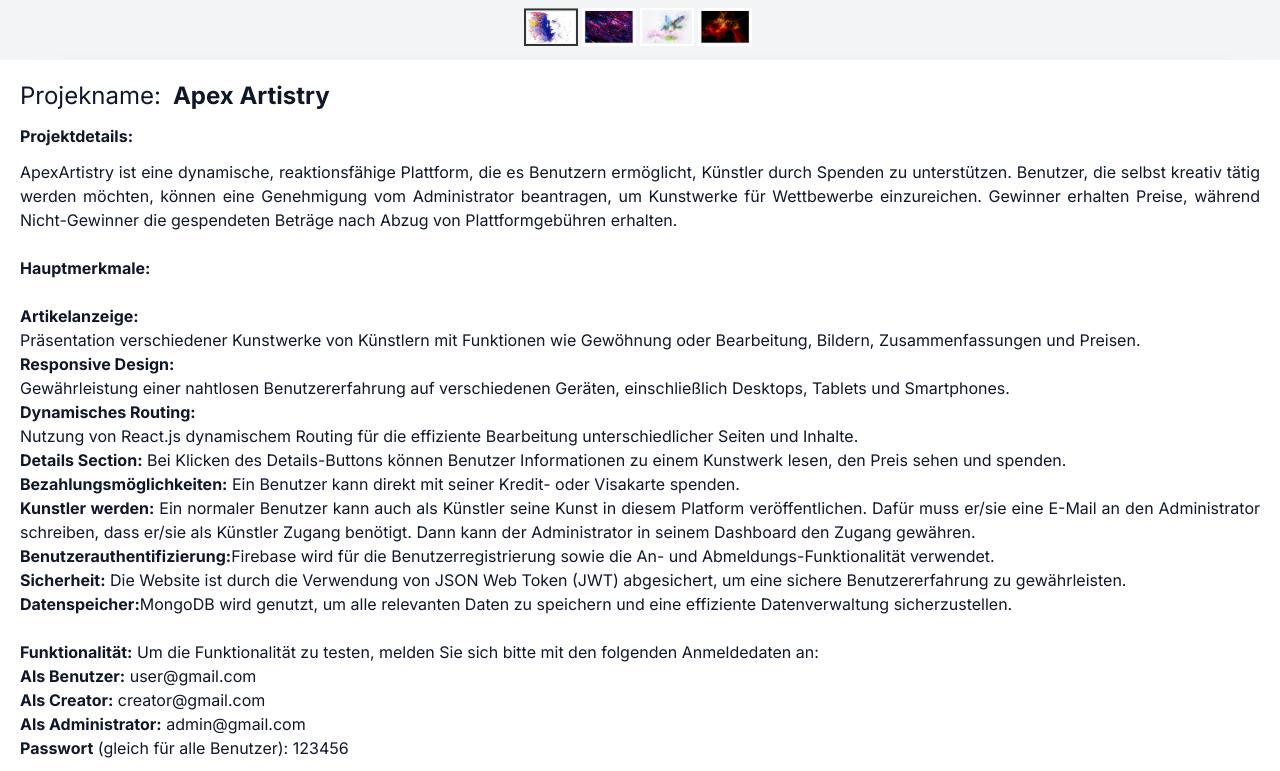
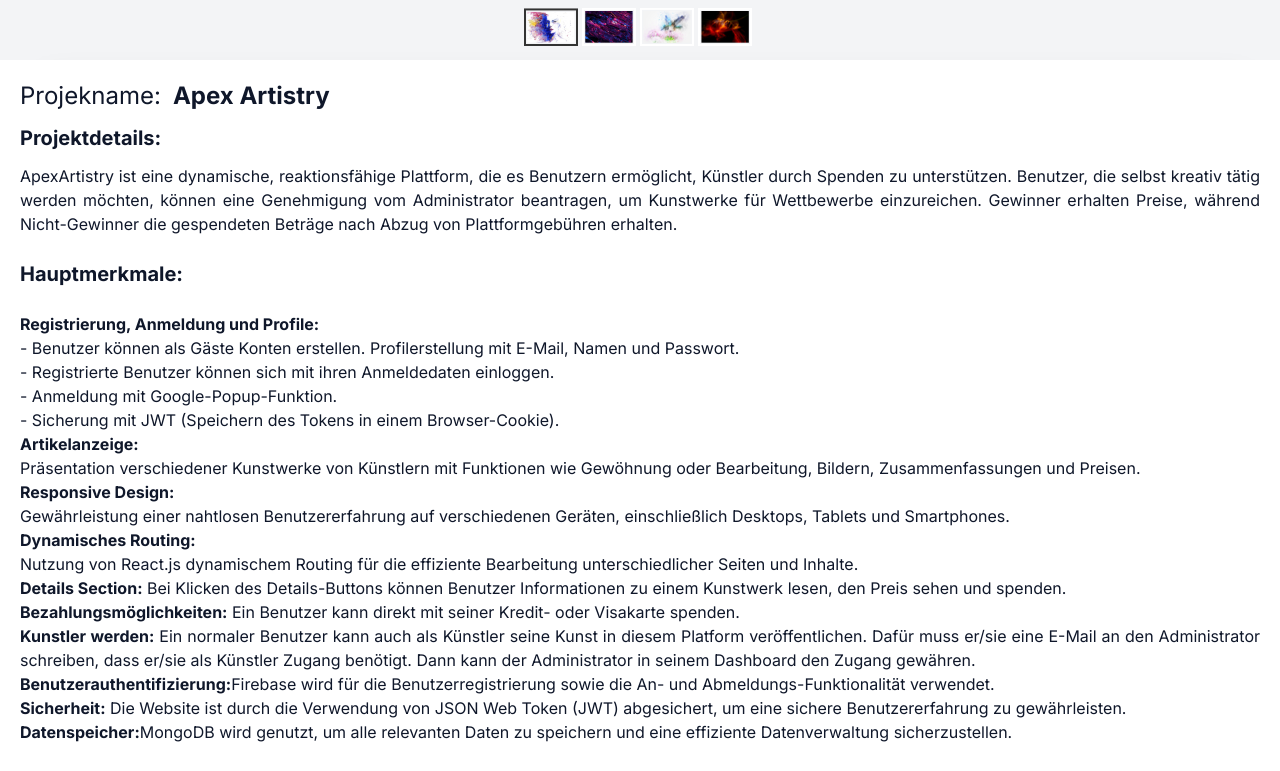
Before and after one commit to devmashum/explore-faisal-ahmed, a Next.js app: page /ApexArtistry in a window 1280 px wide. Shown: the part 540-1311 px from the top of the page. Built offline with nearby package versions, Linux system fonts and the light colour scheme.

Commit message:
new commit

```diff
--- a/src/app/ApexArtistry/page.js
+++ b/src/app/ApexArtistry/page.js
@@ -15,14 +15,23 @@ const ApexArtistry = () => {
             Apex Artistry</h2>
             </div>
             </div>
-            <h3 className="text-slate-900 text-base font-bold mt-3">Projektdetails:</h3>
+            <h3 className="text-slate-900 text-xl font-bold mt-3">Projektdetails:</h3>
             <h4 className="text-slate-900 my-3  text-justify text-base">
 
 <p>ApexArtistry ist eine dynamische, reaktionsfähige Plattform, die es Benutzern ermöglicht, Künstler durch Spenden zu unterstützen. Benutzer, die selbst kreativ tätig werden möchten, können eine Genehmigung vom Administrator beantragen, um Kunstwerke für Wettbewerbe einzureichen. Gewinner erhalten Preise, während Nicht-Gewinner die gespendeten Beträge nach Abzug von Plattformgebühren erhalten.</p> <br />
 
-<b>Hauptmerkmale:</b>
+<b className='text-xl'>Hauptmerkmale:</b>
 <br />
 <br />
+<div>
+<b>Registrierung, Anmeldung und Profile:</b> <br />
+
+- Benutzer können als Gäste Konten erstellen.
+Profilerstellung mit E-Mail, Namen und Passwort. <br />
+- Registrierte Benutzer können sich mit ihren Anmeldedaten einloggen. <br />
+- Anmeldung mit Google-Popup-Funktion. <br />
+- Sicherung mit JWT (Speichern des Tokens in einem Browser-Cookie).
+</div>
 <div>
 <b>Artikelanzeige:</b>
 <br />
@@ -51,7 +60,7 @@ Firebase wird für die Benutzerregistrierung sowie die An- und Abmeldungs-Funkti
 MongoDB wird genutzt, um alle relevanten Daten zu speichern und eine effiziente Datenverwaltung sicherzustellen.
 <br /> <br />
 <div>
-<b>Funktionalität:</b> Um die Funktionalität zu testen, melden Sie sich bitte mit den folgenden Anmeldedaten an: <br />
+<b className='text-xl'>Funktionalität:</b> Um die Funktionalität zu testen, melden Sie sich bitte mit den folgenden Anmeldedaten an: <br />
 
 <b>Als Benutzer:</b> user@gmail.com <br />
 <b>Als Creator:</b> creator@gmail.com <br />
--- a/src/pages/projects/dragonNews.js
+++ b/src/pages/projects/dragonNews.js
@@ -42,11 +42,10 @@ const DragonNews = () => {
           <div className='lg:p-10 p-3 grid grid-cols-3 lg:grid-cols-4 gap-5 text-center'>
 
             <h2 className='border border-xl border-black'>JavaScript</h2>
-            <h2 className='border border-xl border-black'>React</h2>
+            <h2 className='border border-xl border-black'>Next.js</h2>
             <h2 className='border border-xl border-black'>DaisyUi</h2>
             <h2 className='border border-xl border-black'>MongoDB</h2>
-            <h2 className='border border-xl border-black'>Firebase</h2>
-            <h2 className='border border-xl border-black'>JWT</h2>
+
           </div>
           <div className='w-9/12 mx-auto text-center'>
           <Link href='/DragonNews' target='_blank'> <button className='lg:px-20 px-2 py-2 btn btn-primary bg-[#d9d9d9]  lg:text-xl rounded-xl mt-5 lg:mb-2'>Projektdetails</button></Link>
```
Also changed, not shown: src/assets/FA.png, src/assets/oldlogo/FA.png.
